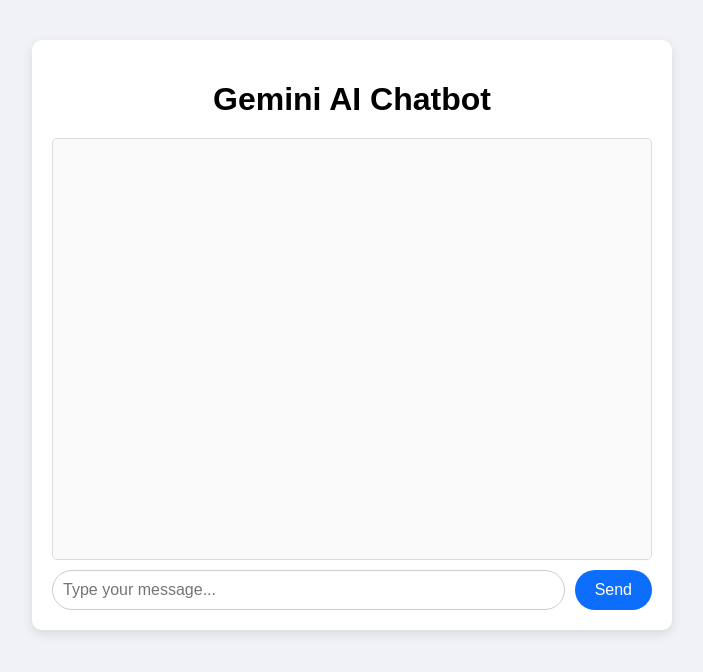
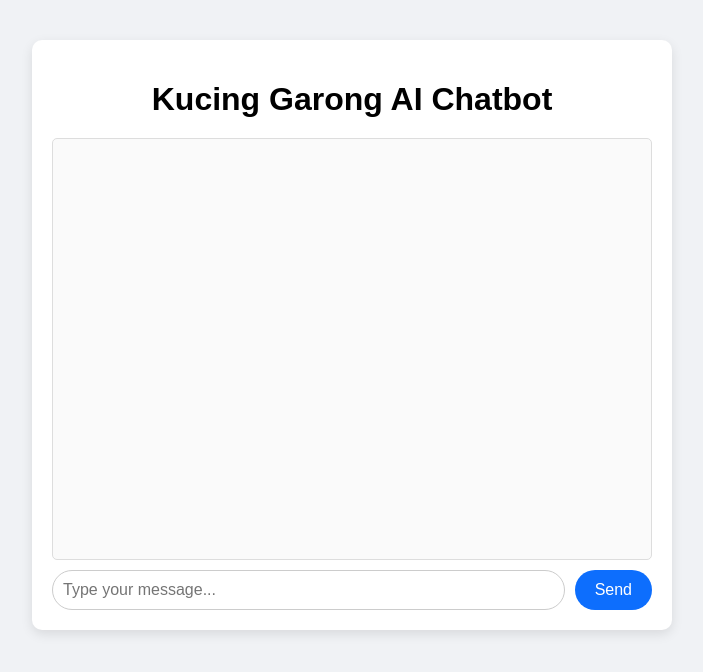
Before and after one commit to ridzhalhw/gemini-chatbot-api, a website: page public/index.html in a window 1280 px wide. Shown: the whole page, without its empty margins (288-991 px from the left). Drawn offline with Linux system fonts and the light colour scheme.

Commit message:
edit index.html

```diff
--- a/public/index.html
+++ b/public/index.html
@@ -8,7 +8,7 @@
 </head>
 <body>
   <div class="container">
-    <h1>Gemini AI Chatbot</h1>
+    <h1>Kucing Garong AI Chatbot</h1>
     <div id="chat-box" class="chat-box"></div>
     <form id="chat-form">
       <input type="text" id="user-input" placeholder="Type your message..." autocomplete="off" required />
```
